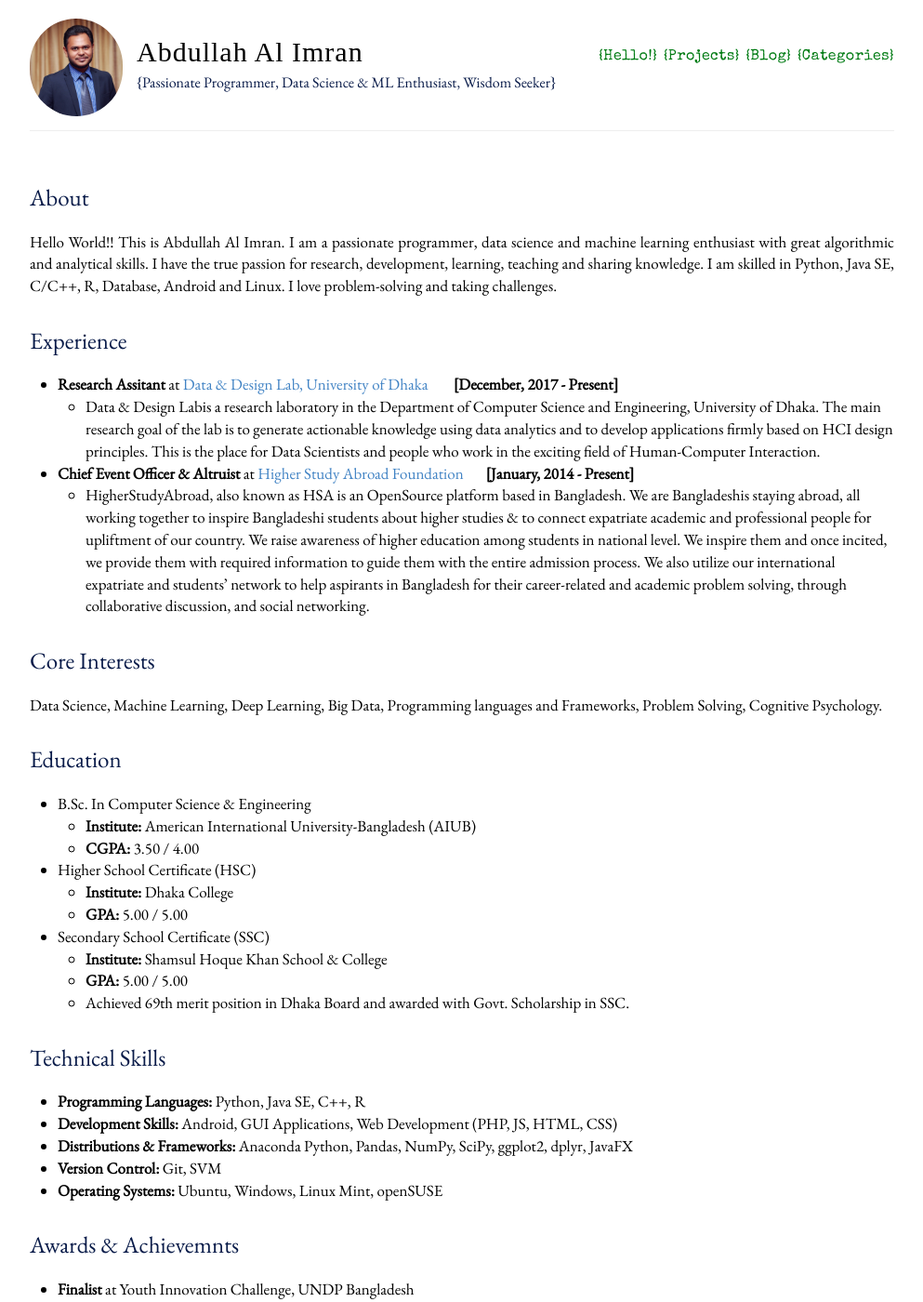
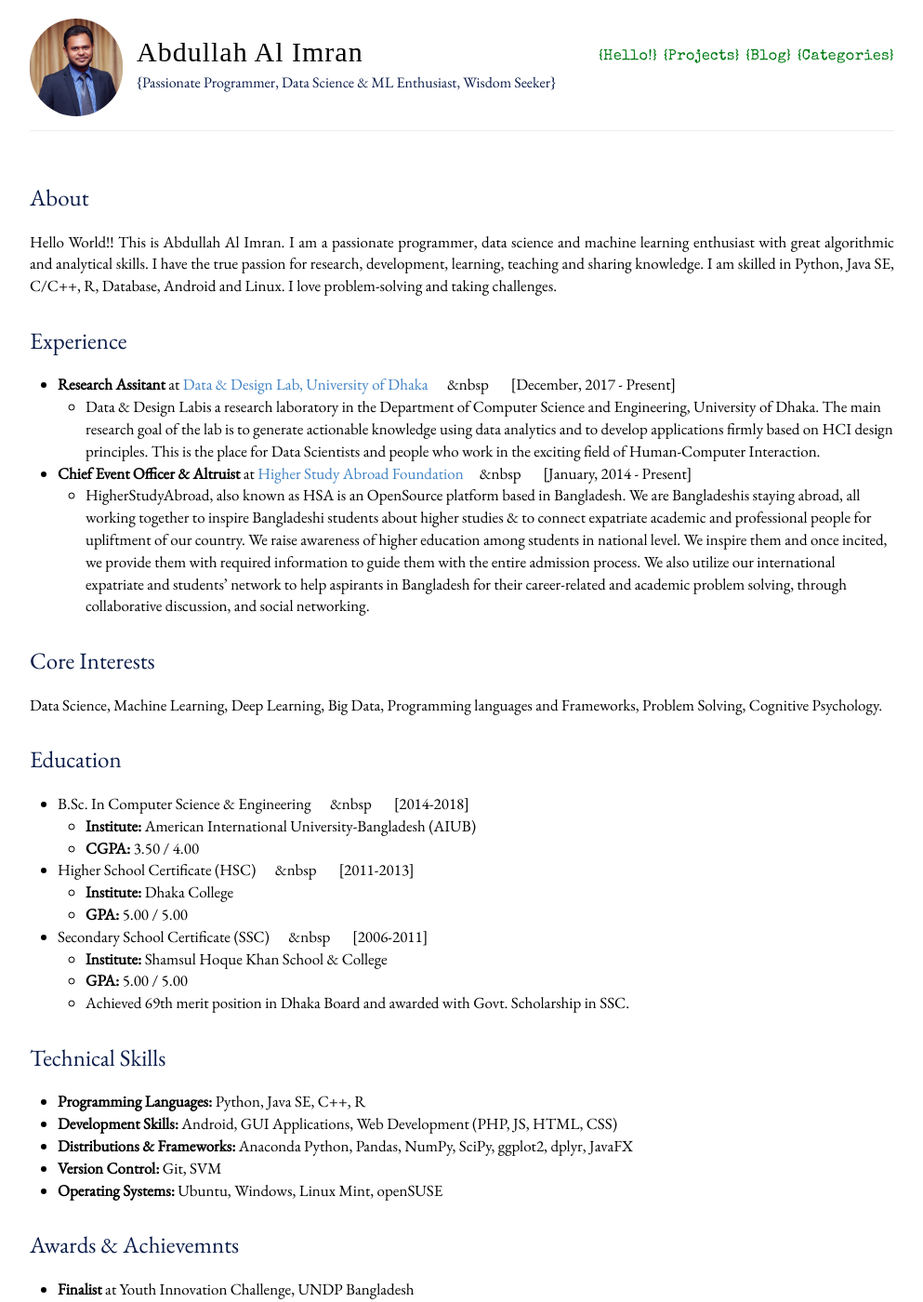
Before and after one commit to abdalimran/abdalimran.github.io, a Jekyll site: the page built from index.md, in a window 1280 px wide and 1400 px high. Shown: the whole window at 93% size, without its empty margins (143-1136 px from the left). Built offline with Jekyll 4.4.1, drawn with Linux system fonts in a browser that asks for light colours; some web fonts are replaced.

Commit message:
Update index.md

```diff
--- a/index.md
+++ b/index.md
@@ -6,9 +6,9 @@ permalink: /
 Hello World!! This is Abdullah Al Imran. I am a passionate programmer, data science and machine learning enthusiast with great algorithmic and analytical skills. I have the true passion for research, development, learning, teaching and sharing knowledge. I am skilled in Python, Java SE, C/C++, R, Database, Android and Linux. I love problem-solving and taking challenges.
 
 # Experience
-* **Research Assitant** at <a href="https://www.dndlab.org" target="_blank">Data & Design Lab, University of Dhaka</a> &nbsp;&nbsp;&nbsp;&nbsp;&nbsp;&nbsp; **[December, 2017 - Present]**
+* **Research Assitant** at <a href="https://www.dndlab.org" target="_blank">Data & Design Lab, University of Dhaka</a> &nbsp;&nbsp;&nbsp;&nbsp;&nbsp;&nbsp&nbsp;&nbsp;&nbsp;&nbsp;&nbsp;&nbsp; [December, 2017 - Present]
     * Data & Design Labis a research laboratory in the Department of Computer Science and Engineering, University of Dhaka. The main research goal of the lab is to generate actionable knowledge using data analytics and to develop applications firmly based on HCI design principles. This is the place for Data Scientists and people who work in the exciting field of Human-Computer Interaction.
-* **Chief Event Officer & Altruist** at <a href="https://www.higherstudyabroad.com/" target="_blank">Higher Study Abroad Foundation</a>&nbsp;&nbsp;&nbsp;&nbsp;&nbsp;&nbsp; **[January, 2014 - Present]**
+* **Chief Event Officer & Altruist** at <a href="https://www.higherstudyabroad.com/" target="_blank">Higher Study Abroad Foundation</a>&nbsp;&nbsp;&nbsp;&nbsp;&nbsp;&nbsp&nbsp;&nbsp;&nbsp;&nbsp;&nbsp;&nbsp; [January, 2014 - Present]
     * HigherStudyAbroad, also known as HSA is an OpenSource platform based in Bangladesh. We are Bangladeshis staying abroad, all working together to inspire Bangladeshi students about higher studies & to connect expatriate academic and professional people for upliftment of our country.
     We raise awareness of higher education among students in national level. We inspire them and once incited, we provide them with required information to guide them with the entire admission process. We also utilize our international expatriate and students’ network to help aspirants in Bangladesh for their career-related and academic problem solving, through collaborative discussion, and social networking.
 
@@ -19,13 +19,13 @@ Data Science, Machine Learning, Deep Learning, Big Data, Programming languages a
 
 
 # Education
-* B.Sc. In Computer Science & Engineering
+* B.Sc. In Computer Science & Engineering &nbsp;&nbsp;&nbsp;&nbsp;&nbsp;&nbsp&nbsp;&nbsp;&nbsp;&nbsp;&nbsp;&nbsp; [2014-2018]
   * **Institute:** American International University-Bangladesh (AIUB)
   * **CGPA:** 3.50 / 4.00
-* Higher School Certificate (HSC)
+* Higher School Certificate (HSC) &nbsp;&nbsp;&nbsp;&nbsp;&nbsp;&nbsp&nbsp;&nbsp;&nbsp;&nbsp;&nbsp;&nbsp; [2011-2013]
   * **Institute:** Dhaka College
   * **GPA:** 5.00 / 5.00
-* Secondary School Certificate (SSC)
+* Secondary School Certificate (SSC) &nbsp;&nbsp;&nbsp;&nbsp;&nbsp;&nbsp&nbsp;&nbsp;&nbsp;&nbsp;&nbsp;&nbsp; [2006-2011]
   * **Institute:** Shamsul Hoque Khan School & College
   * **GPA:** 5.00 / 5.00
   * Achieved 69th merit position in Dhaka Board and awarded with Govt. Scholarship in SSC.
```
